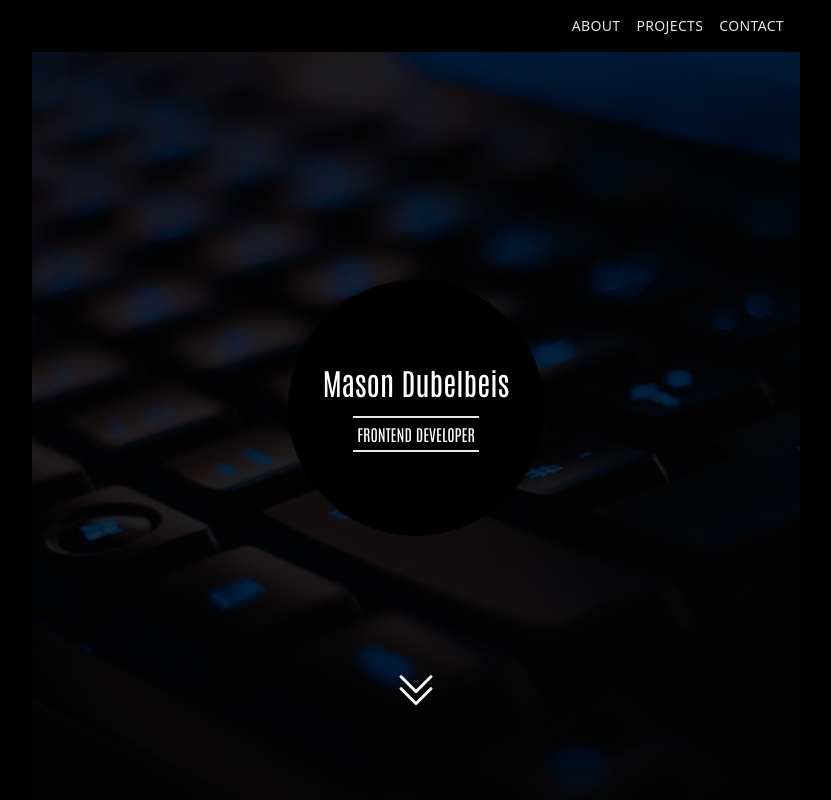
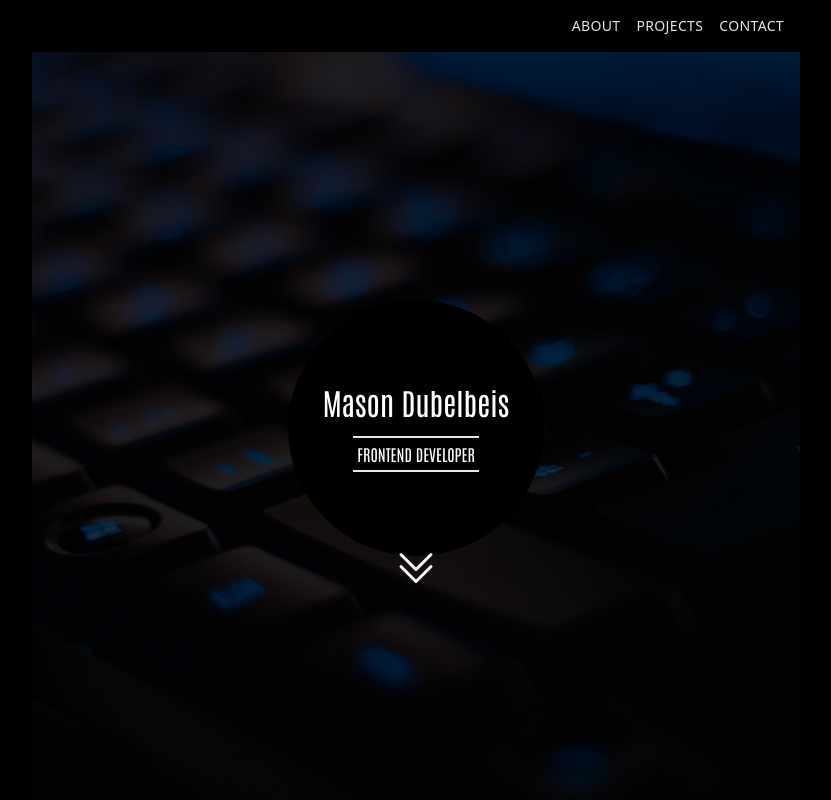
Before and after one commit to mdubelbeis/portfolio-v2, a React (Vite) app: page / in a window 1280 px wide. Shown: the top 800 px of the page, without its empty margins (224-1055 px from the left). Built offline with nearby package versions, Linux system fonts and the light colour scheme.

Commit message:
added ArrowDown component

```diff
--- a/src/ui/ArrowDown.tsx
+++ b/src/ui/ArrowDown.tsx
@@ -2,11 +2,12 @@ import React from 'react';
 
 interface ArrowDownProps {
   elementTarget: string;
+  top: string;
 }
 
-const ArrowDown: React.FC<ArrowDownProps> = ({elementTarget}) => {
+const ArrowDown: React.FC<ArrowDownProps> = ({ elementTarget, top }) => {
   return (
-    <div className="relative top-28 animate-bounce">
+    <div className={`relative ${top} animate-bounce`}>
       <a href={elementTarget}>
         <svg
           xmlns="http://www.w3.org/2000/svg"
@@ -14,7 +15,7 @@ const ArrowDown: React.FC<ArrowDownProps> = ({elementTarget}) => {
           viewBox="0 0 24 24"
           strokeWidth={1.5}
           stroke="currentColor"
-          className="mt-10 h-12 w-12"
+          className="h-12 w-12"
         >
           <path strokeLinecap="round" strokeLinejoin="round" d="M19.5 5.25l-7.5 7.5-7.5-7.5m15 6l-7.5 7.5-7.5-7.5" />
         </svg>
```
